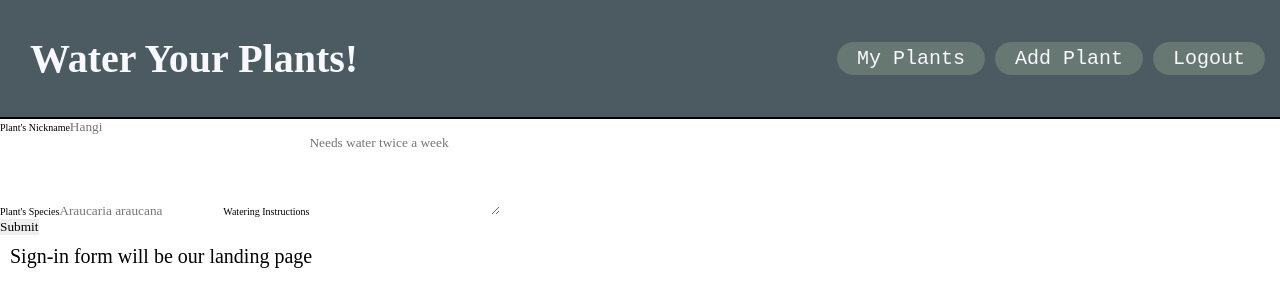
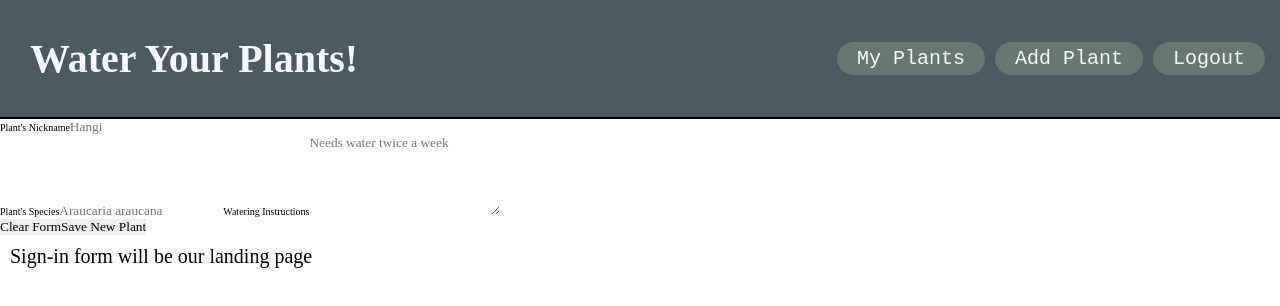
Before and after one commit to tdubs42/front-end, a React (Create React App) app in the folder plants/: page /add-plant in a window 1280 px wide. Shown: the top 306 px of the page. Built offline with nearby package versions, Linux system fonts and the light colour scheme.

Commit message:
Added .idea files to .gitignore: these are the files WebStorm creates Fixed Router closing tag in index.js: there was a misplaced / that was hindering render Data sets made, form structure fleshed out Changed jsx files back to js files per my convo with Andrew

```diff
--- a/plants/src/App.js
+++ b/plants/src/App.js
@@ -2,7 +2,7 @@ import React from 'react';
 import { Route, Switch } from 'react-router-dom';
 import Nav from './components/Nav';
 import './styles/App.css';
-import AddPlantForm from './components/AddPlantForm/AddPlantFormHelperFunctions.jsx'
+import AddPlantForm from './components/AddPlantForm/AddPlantFormHelperFunctions.js'
 
 
 function App() {
--- a/plants/src/components/AddPlantForm/AddPlantForm.jsx
+++ b/plants/src/components/AddPlantForm/AddPlantForm.js
@@ -14,14 +14,14 @@ const AddPlantForm = ( props ) => {
     };
 
     return (
-        <form onSubmit={submit}>
+        <form onSubmit={onSubmit}>
             <label>Plant's Nickname</label>
             <input
                 type="text"
                 name="nickname"
                 placeholder='Hanging plant in living room'
                 value={values.nickname}
-                onChange={change}
+                onChange={onChange}
                 required
                 size="2"
             />
@@ -33,7 +33,7 @@ const AddPlantForm = ( props ) => {
                 name="species"
                 placeholder='Araucaria araucana'
                 value={values.species}
-                onChange={change}
+                onChange={onChange}
             />
 
             <label>Watering Instructions</label>
@@ -41,14 +41,14 @@ const AddPlantForm = ( props ) => {
                 name="h2oFrequency"
                 value={values.h2oFrequency}
                 placeholder='Needs water twice a week'
-                onChange={change}
+                onChange={onChange}
                 rows="5"
                 cols="24"
             />
             {errors.h2oFrequency.length < 5 && <p className="error">{errors.h2oFrequency}</p>}
 
-            {/*<input type='reset' value='Clear Form' />*/}
-            <button>Submit</button>
+            <input type='reset' value='Clear Form' />
+            <input type='submit' value='Save New Plant' />
         </form>
     );
 };
```
Also changed, not shown: plants/src/components/AddPlantForm/AddPlantFormHelperFunctions.js (renamed from plants/src/components/AddPlantForm/AddPlantFormHelperFunctions.jsx).
